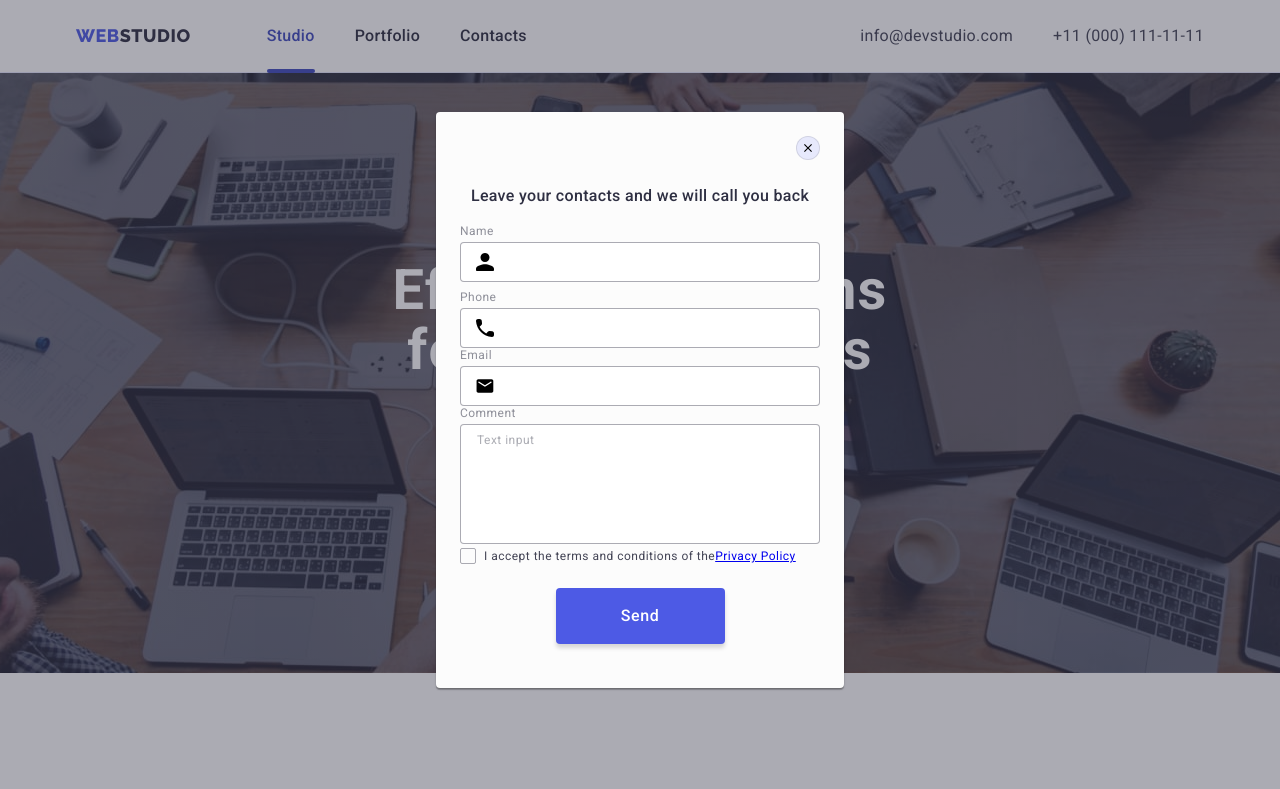
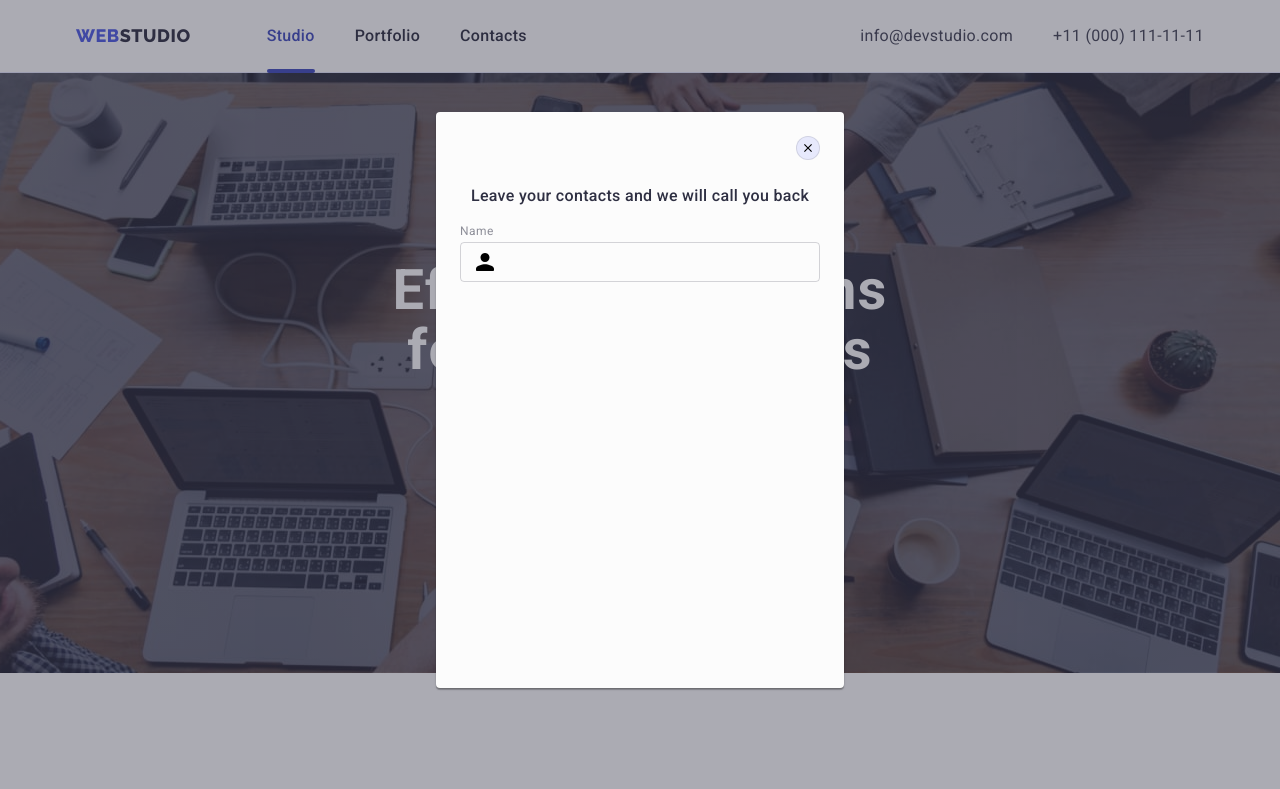
Before and after one commit to pbohdanov/goit-markup-hw-06, a plain HTML site: page index.html in a window 1280 px wide. Shown: the top 789 px of the page. Drawn offline with nearby package versions, Linux system fonts and the light colour scheme.

Commit message:
update modal window
Updated "Name" section

```diff
--- a/css/style.css
+++ b/css/style.css
@@ -26,6 +26,7 @@
   --footer-social-link-color: #f4f4fd;
   --overlay-text-color: #f4f4fd;
   --accent-color: #4d5ae5;
+  --label-color: #8e8f99;
 }
 
 body {
@@ -600,12 +601,8 @@ img {
   color: #2e2f42;
   margin-bottom: 16px;
 }
-.contact-form-label,
-.checkbox {
-  display: block;
-}
 
-.form-input {
+/* .form-input {
   width: 100%;
   height: 40px;
   border: 1px solid rgba(46, 47, 66, 0.4);
@@ -685,19 +682,53 @@ img {
   opacity: 0;
 }
 /* input + svg > use */
-.checkbox-input:checked + .checkbox-icon > .check-mark {
+/* .checkbox-input:checked + .checkbox-icon > .check-mark {
   opacity: 1;
   fill: var(--accent-color);
 }
 .checkbox-input {
   appearance: none;
   position: absolute;
-}
-
+} */
 .form-wrapper {
   margin-bottom: 8px;
 }
 
+.form-label {
+  font-size: 12px;
+  line-height: 1.17;
+  letter-spacing: 0.04em;
+  color: var(--label-color);
+  display: block;
+  margin-bottom: 4px;
+}
+
+.input-wrapper {
+  position: relative;
+}
+.form-input {
+  width: 100%;
+  height: 40px;
+  border: 1px solid rgba(46, 47, 66, 0.2);
+  border-radius: 4px;
+  padding-left: 38px;
+  background-color: transparent;
+  outline: transparent;
+  transition: border-color 250ms cubic-bezier(0.4, 0, 0.2, 1);
+}
+
+.form-input:focus {
+  border-color: #4d5ae5;
+}
+.form-icon {
+  position: absolute;
+  top: 50%;
+  left: 16px;
+  transform: translateY(-50%);
+}
+.form-input:focus + .form-icon {
+  fill: var(--accent-color);
+}
 /* =========== MODAL WINDOW END =========== */
 
 /* ============== PORTFOLIO START ==============  */
--- a/index.html
+++ b/index.html
@@ -604,8 +604,26 @@
         <p class="form-title">Leave your contacts and we will call you back</p>
         <form class="contact-form">
           <div class="form-wrapper">
-            <label class="contact-form-label">
-              <span class="form-label-desc">Name</span>
+            <label class="form-label" for="user-name"> Name </label>
+            <div class="input-wrapper">
+              <input
+                class="form-input"
+                type="text"
+                id="user-name"
+                name="user-name"
+              />
+              <svg
+                class="form-icon"
+                aria-label="person icon"
+                width="18"
+                height="24"
+              >
+                <use href="./images/icons.svg#icon-person"></use>
+              </svg>
+            </div>
+          </div>
+
+          <!-- <span class="form-label-desc">Name</span>
               <span class="form-input-wrapper">
                 <input
                   class="form-input"
@@ -622,10 +640,8 @@
                 >
                   <use href="./images/icons.svg#icon-person"></use>
                 </svg>
-              </span>
-            </label>
-          </div>
-
+              </span> -->
+          <!--
           <label class="contact-form-label">
             <span class="form-label-desc">Phone</span>
             <span class="form-input-wrapper"
@@ -690,7 +706,7 @@
             I accept the terms and conditions of the
             <a href="#"> Privacy Policy</a>
           </label>
-          <button class="button">Send</button>
+          <button class="button">Send</button> -->
         </form>
       </div>
     </div>
```
